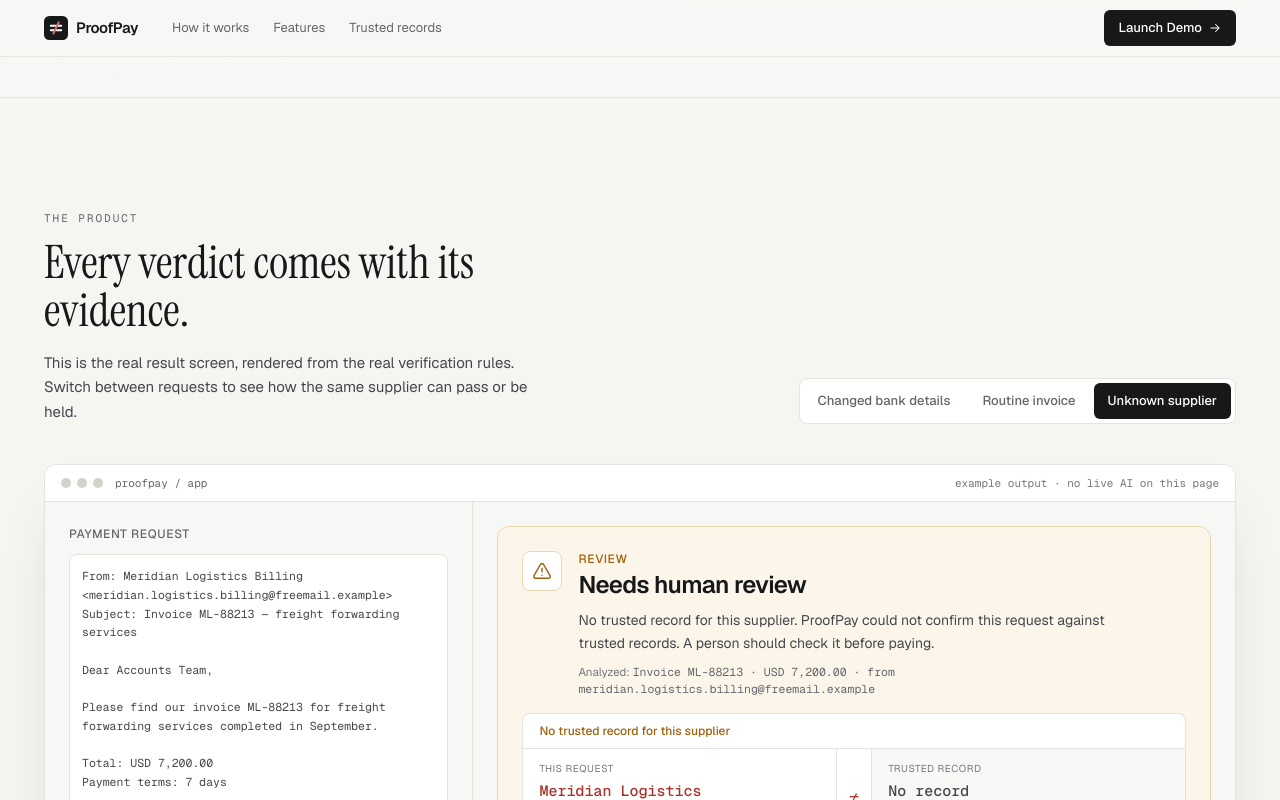
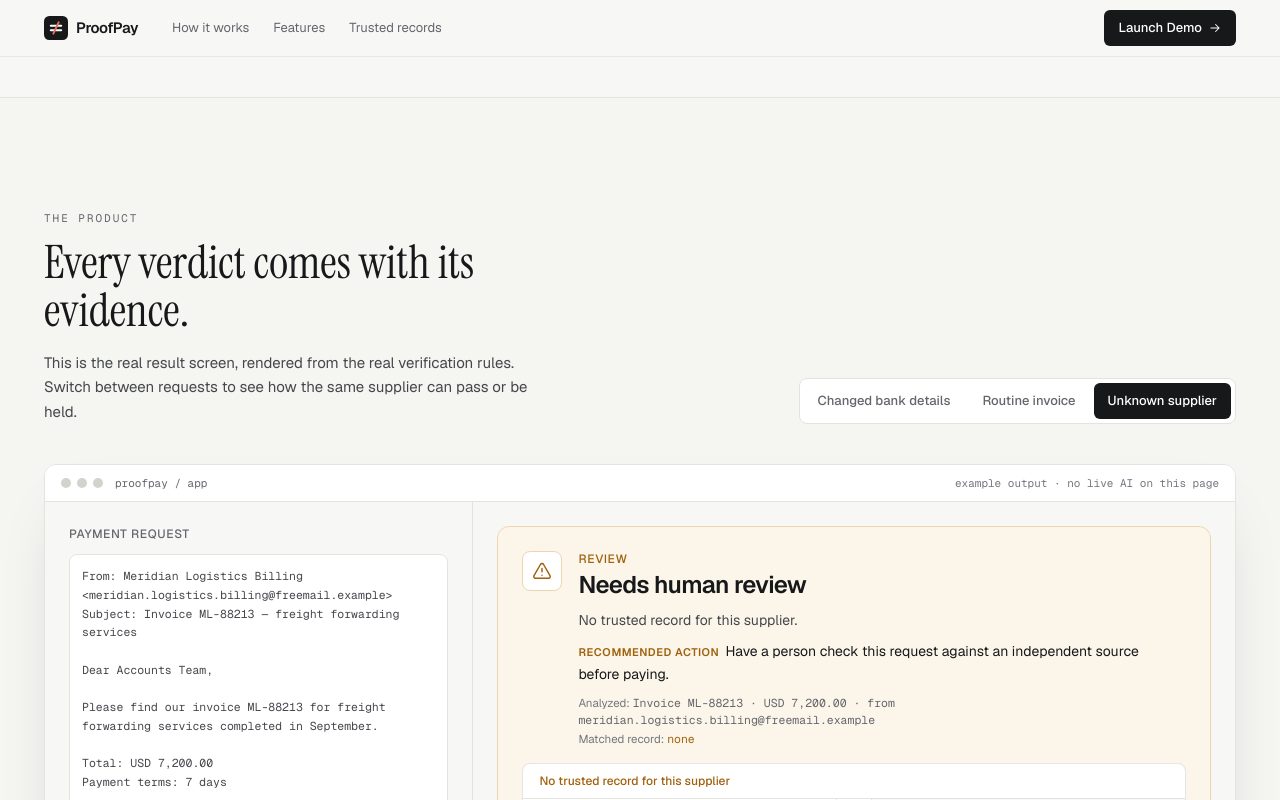
Before and after one commit to lijnati/ProofPay, a Next.js app: page / in a window 1280 px wide. Both pictures are taken after a click on the tab "Unknown supplier". Shown: the part 633-1433 px from the top of the page. Built offline with nearby package versions, Linux system fonts and the light colour scheme.

Commit message:
feat(ui): refine verdict summaries, typography, and reference evidence display

```diff
--- a/src/app/(product)/suppliers/page.tsx
+++ b/src/app/(product)/suppliers/page.tsx
@@ -8,7 +8,8 @@ export default function SuppliersPage() {
   return (
     <main className="mx-auto max-w-[1240px] px-4 py-6 sm:px-6 lg:py-8">
       <div className="max-w-2xl">
-        <h1 className="text-[1.375rem] font-semibold tracking-tight">Trusted supplier records</h1>
+        <p className="font-mono text-[11px] uppercase tracking-[0.18em] text-ink-3">Reference data</p>
+        <h1 className="mt-2 font-display text-[34px] leading-[1.05]">Trusted supplier records</h1>
         <p className="mt-2 text-sm leading-relaxed text-ink-3 text-pretty">
           The reference ProofPay compares every request against. In a real deployment these come from your own
           onboarding process, such as a call-back to a known contact. AI never creates or edits them.
--- a/src/components/result-view.tsx
+++ b/src/components/result-view.tsx
@@ -39,7 +39,7 @@ export function ResultView({ data, preview = false }: { data: VerifyResponse; pr
   const counts = countBy(result.findings);
   return (
     <div className="flex flex-col gap-5">
-      <VerdictHeader data={data} counts={counts} />
+      <VerdictHeader data={data} counts={counts} preview={preview} />
       <EvidenceTable rows={result.comparisons} supplier={result.matchedSupplier} />
       {!preview && result.findings.length > 0 && <FindingList findings={result.findings} />}
       <PaymentGate data={data} />
@@ -55,20 +55,26 @@ function countBy(findings: Finding[]) {
   );
 }
 
-function summary(data: VerifyResponse): string {
+/** What was found (reason) and what to do next (action), shown separately. */
+function summary(data: VerifyResponse): { reason: string; action: string } {
   const { verdict, findings, matchedSupplier } = data.result;
   if (verdict === "NO_MISMATCH_FOUND") {
-    return `The payee, account, and sender match the records you previously verified for ${matchedSupplier?.legalName ?? "this supplier"}. This is not a guarantee the request is legitimate.`;
+    return {
+      reason: `The payee, account, and sender match the records you previously verified for ${matchedSupplier?.legalName ?? "this supplier"}.`,
+      action: "You may proceed with your normal approval. This is not a guarantee the request is legitimate.",
+    };
   }
   const top = findings.filter((f) => f.severity === (verdict === "HOLD" ? "critical" : "warning"));
-  const lead =
-    verdict === "HOLD"
-      ? "Do not pay until the details are confirmed with the supplier through a channel you already trust."
-      : "ProofPay could not confirm this request against trusted records. A person should check it before paying.";
-  return `${top.map((f) => f.title).slice(0, 2).join(". ")}. ${lead}`;
+  return {
+    reason: `${top.map((f) => f.title).slice(0, 2).join(". ")}.`,
+    action:
+      verdict === "HOLD"
+        ? "Do not pay. Confirm the details by calling the supplier on a number you already have, not one from this request."
+        : "Have a person check this request against an independent source before paying.",
+  };
 }
 
-function VerdictHeader({ data, counts }: { data: VerifyResponse; counts: Record<Severity, number> }) {
+function VerdictHeader({ data, counts, preview }: { data: VerifyResponse; counts: Record<Severity, number>; preview: boolean }) {
   const v = VERDICT_COPY[data.result.verdict];
   const Icon = data.result.verdict === "HOLD" ? IconLock : data.result.verdict === "REVIEW" ? IconAlert : IconCheck;
   return (
@@ -82,7 +88,11 @@ function VerdictHeader({ data, counts }: { data: VerifyResponse; counts: Record<
             {data.result.verdict.replace(/_/g, " ")}
           </p>
           <h2 className="mt-0.5 text-xl font-semibold tracking-tight sm:text-2xl">{v.title}</h2>
-          <p className="mt-2 max-w-[62ch] text-sm leading-relaxed text-ink-2 text-pretty">{summary(data)}</p>
+          <p className="mt-2 max-w-[62ch] text-sm leading-relaxed text-ink-2 text-pretty">{summary(data).reason}</p>
+          <p className="mt-2 max-w-[62ch] text-sm leading-relaxed text-ink text-pretty">
+            <span className={`mr-1.5 text-[11px] font-semibold uppercase tracking-wider ${v.text}`}>Recommended action</span>
+            {summary(data).action}
+          </p>
           <AnalyzedLine data={data} />
         </div>
       </div>
@@ -102,9 +112,11 @@ function VerdictHeader({ data, counts }: { data: VerifyResponse; counts: Record<
             <span className="text-review">{data.extractionLabel}</span>
           )}
         </Meta>
-        <Meta label="Ref">
-          <span className="font-mono">{data.requestId.slice(0, 8)}</span>
-        </Meta>
+        {!preview && (
+          <Meta label="Ref">
+            <span className="font-mono">{data.requestId.slice(0, 8)}</span>
+          </Meta>
+        )}
       </dl>
     </header>
   );
@@ -118,10 +130,15 @@ function AnalyzedLine({ data }: { data: VerifyResponse }) {
     x.amount.status === "found" && x.amount.value ? formatAmount(x.amount.value, x.currency.value) : null,
     x.senderEmail.status === "found" ? `from ${x.senderEmail.value}` : "no sender",
   ].filter(Boolean);
+  const matched = data.result.matchedSupplier;
   return (
     <p className="mt-2 break-words font-mono text-[11.5px] text-ink-3">
       <span className="font-sans text-ink-4">Analyzed: </span>
       {parts.join(" · ")}
+      <span className="mt-0.5 block">
+        <span className="font-sans text-ink-4">Matched record: </span>
+        {matched ? matched.legalName : <span className="text-review">none</span>}
+      </span>
     </p>
   );
 }
@@ -139,9 +156,21 @@ function KeyEvidence({ data }: { data: VerifyResponse }) {
   const accountRow = comparisons.find((c) => c.field === "accountIdentifier");
   // A request that cannot be compared at all is shown as such, not left blank.
   const noRecord = !top && verdict !== "NO_MISMATCH_FOUND" ? findings.find((f) => f.code === "UNKNOWN_SUPPLIER" && f.observed) : undefined;
+  // A missing payment account is shown against what we would have expected.
+  const missingAccount =
+    !top && !noRecord && accountRow?.expected && !accountRow.observed
+      ? findings.find((f) => f.code === "MISSING_CRITICAL_FIELD" && f.field === "accountIdentifier")
+      : undefined;
   const item = top
     ? { title: top.title, observed: top.observed!, expected: top.expected!, match: false }
-    : noRecord
+    : missingAccount
+      ? {
+          title: "No payment account in this request",
+          observed: { value: "Not stated", excerpt: null, origin: "request_text" as const },
+          expected: accountRow!.expected!,
+          match: false,
+        }
+      : noRecord
       ? {
           title: noRecord.title,
           observed: noRecord.observed!,
--- a/src/components/verify-console.tsx
+++ b/src/components/verify-console.tsx
@@ -69,8 +69,9 @@ export function VerifyConsole({ samples }: { samples: SampleOption[] }) {
     <main className="mx-auto grid max-w-[1240px] gap-6 px-4 py-6 sm:px-6 lg:grid-cols-[minmax(0,400px)_minmax(0,1fr)] lg:gap-8 lg:py-8">
       <section aria-labelledby="request-heading" className="flex flex-col gap-5 lg:sticky lg:top-[4.75rem] lg:self-start">
         <div>
-          <h1 className="text-[1.375rem] font-semibold leading-tight tracking-tight text-balance">
-            Check a payment request before you pay.
+          <p className="font-mono text-[11px] uppercase tracking-[0.18em] text-ink-3">Verification console</p>
+          <h1 className="mt-2 font-display text-[34px] leading-[1.05] text-balance">
+            Check a payment request <em className="italic">before you pay.</em>
           </h1>
           <p className="mt-2 text-sm leading-relaxed text-ink-3 text-pretty">
             Scammers can fake an invoice. ProofPay checks what they can&apos;t fake: your previously verified
```
